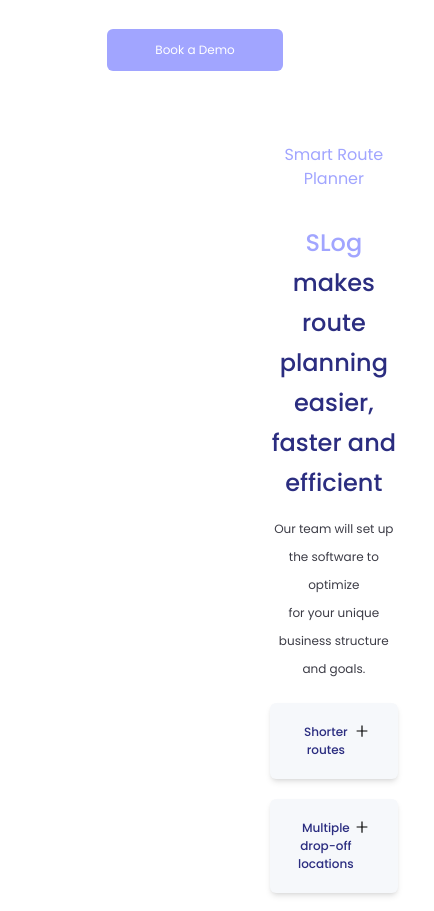
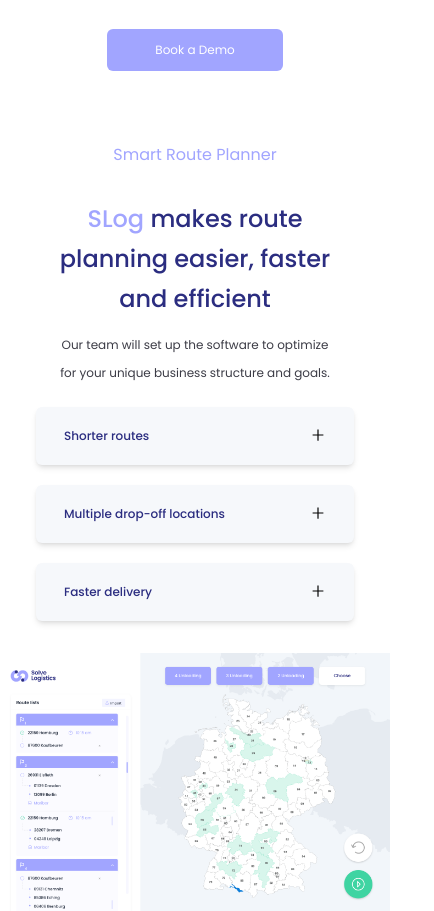
Before and after one commit to VladanIlicJS/s-log, a Next.js app: page / in a window 390 px wide. Shown: the part 1820-2731 px from the top of the page, 434 px wide, since content can reach past the window. Built offline with nearby package versions, Linux system fonts and the light colour scheme.

Commit message:
Dropdowns

```diff
--- a/components/RoutePlanner.jsx
+++ b/components/RoutePlanner.jsx
@@ -8,10 +8,10 @@
   return (
     <div id="Products" className="w-full lg:pt-20 pt-10 pb-1 mb-1 max-h-[150%]">
       <div className="flex w-full">
-        <div className="flex w-3/5 items-end pr-10">
+        <div className="lg:flex hidden w-3/5 items-end pr-10">
           <Image src={planner} className=""/>
         </div>
-        <div className=" w-2/5 grid lg:grid-cols-1">
+        <div className=" lg:w-2/5 w-full grid lg:grid-cols-1">
           <div className="lg:block hidden"></div>
           <div className="py-3 2xl:px-3 2xl:pr-40 px-9 lg:text-start text-center w-full">
             <h5 className="text-[#a1a5ff] text-[16px]">Smart Route Planner</h5>
@@ -25,7 +25,7 @@
             <p className="leading-7 lg:text-[16px] text-[12px]">
               for your unique business structure and goals.
             </p>
-            <div>
+            <div className="">
               <CollapsibleItems />
             </div>
           </div>
```
